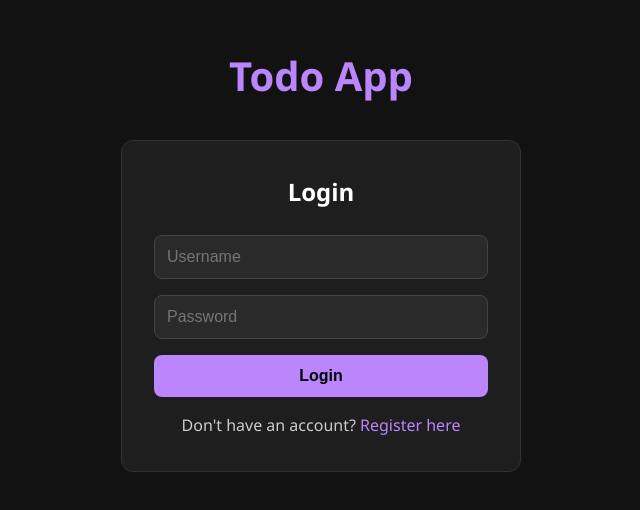
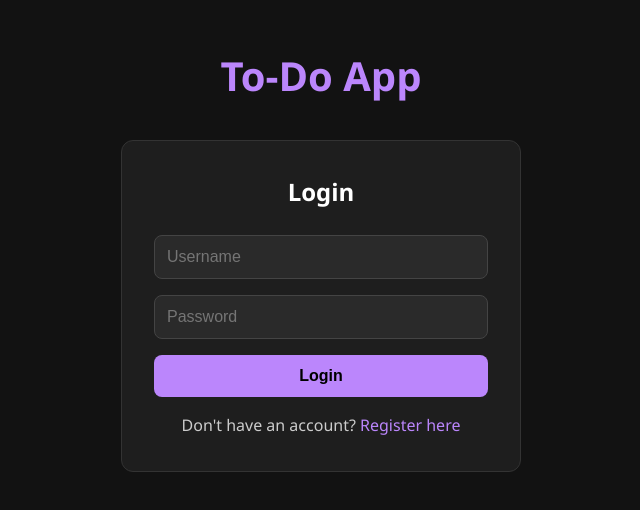
Before and after one commit to muhamad-mamoun/full-stack-todo-list-app, a plain HTML site: page frontend/index.html in a window 1280 px wide. Shown: the part 162-672 px from the top of the page, without its empty margins (319-959 px from the left). Drawn offline with Linux system fonts and the light colour scheme.

Commit message:
test: apply changes to test jenkins

```diff
--- a/frontend/index.html
+++ b/frontend/index.html
@@ -12,7 +12,7 @@
 <body>
     <div class="container">
         <div id="auth-section" class="auth-section">
-            <h1>Todo App</h1>
+            <h1>To-Do App</h1>
 
             <div class="auth-forms">
                 <!-- Login Form -->
```
